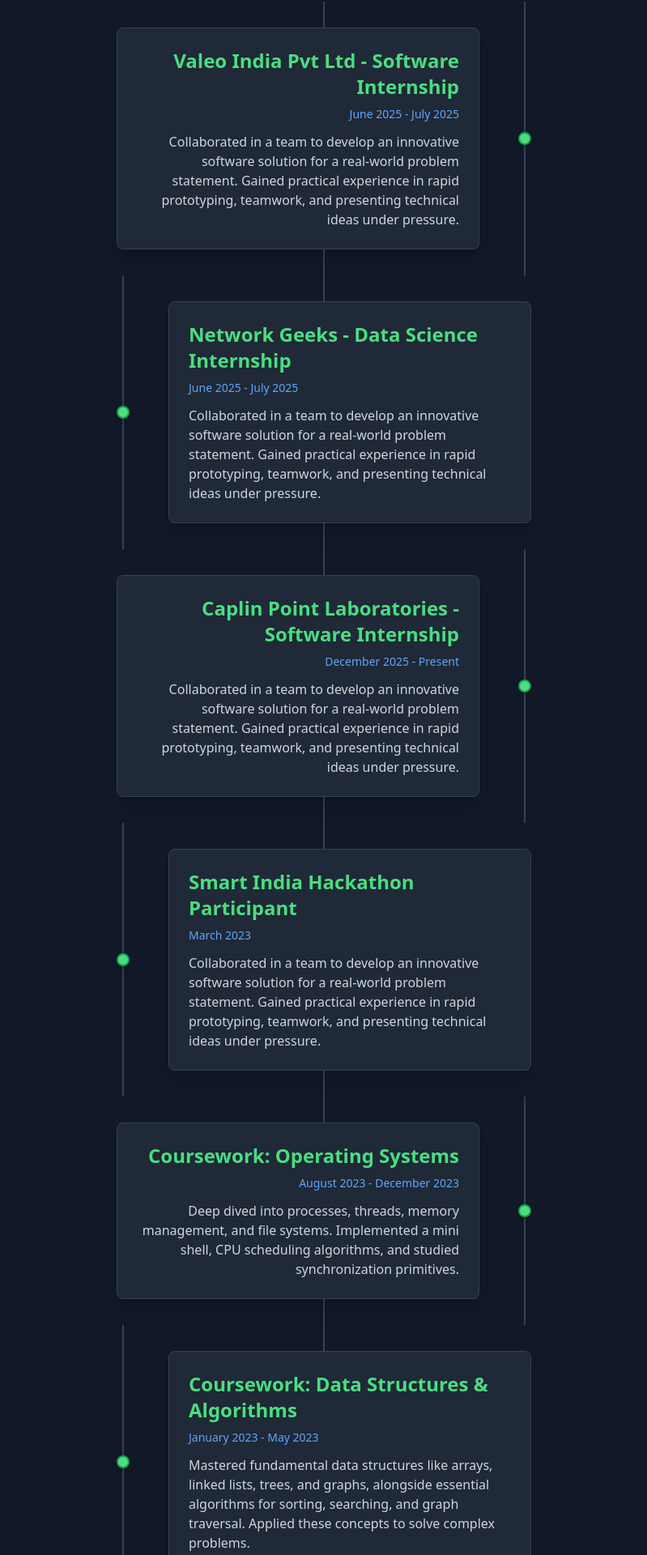
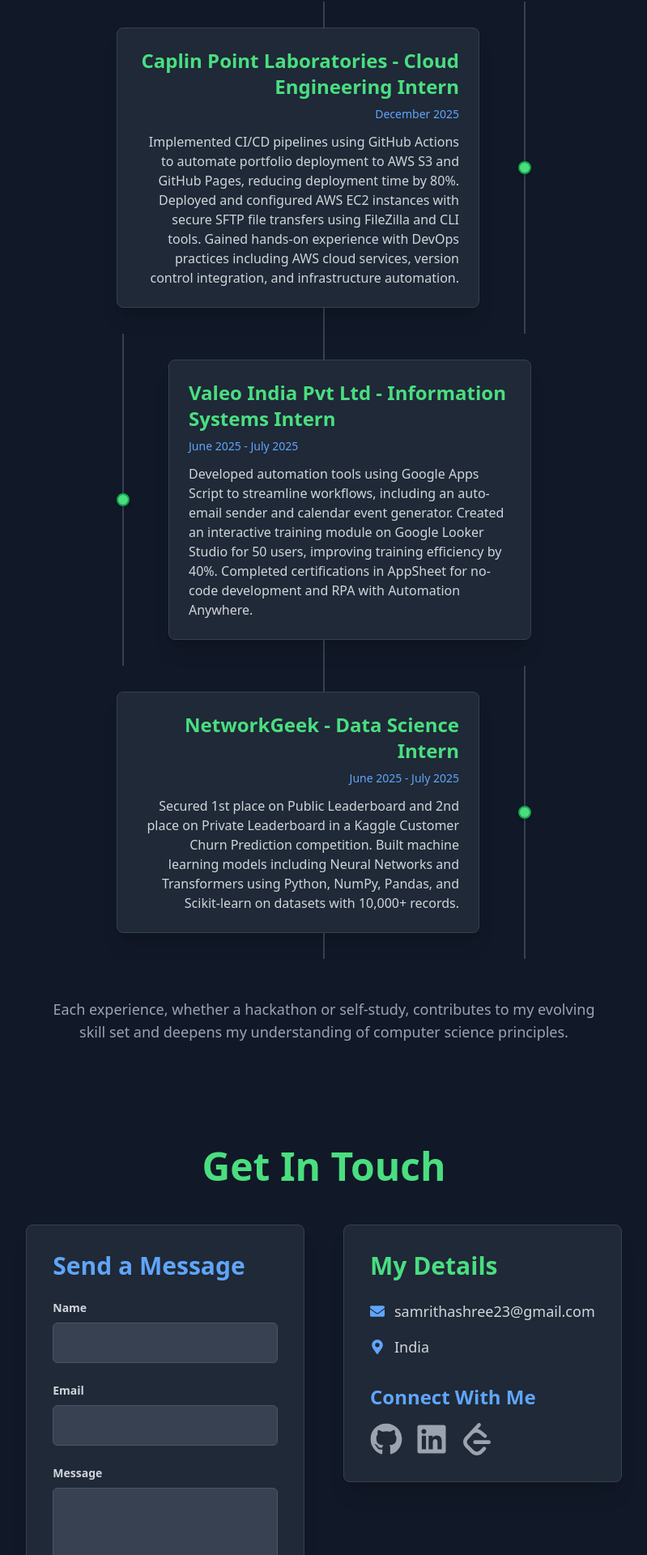
Before and after one commit to SamrithaShree/SamrithaPortfolio, a React (Vite) app: page / in a window 1280 px wide. Shown: the part 6051-7971 px from the top of the page at 81% size, without its empty margins (240-1039 px from the left). Built offline with nearby package versions, Linux system fonts and the light colour scheme.

Commit message:
Updated Experience

```diff
--- a/components/Experience.tsx
+++ b/components/Experience.tsx
@@ -6,7 +6,7 @@
 
 const Experience: React.FC = () => {
   return (
-    <SectionWrapper id="experience" title="My Journey & Learning">
+    <SectionWrapper id="experience" title="Work Experience">
       <p className="text-lg text-gray-300 text-center mb-12 max-w-2xl mx-auto">
         Here's a look at my key experiences and learning milestones,
         focusing on the skills I've gained and the projects I've tackled along the way.
--- a/constants.ts
+++ b/constants.ts
@@ -114,52 +114,22 @@
 // --- Experience/Learning Section ---
 export const EXPERIENCE_TIMELINE = [
   {
-    title: 'Valeo India Pvt Ltd - Software Internship',
+  title: 'Caplin Point Laboratories - Cloud Engineering Intern',
+  mode: 'Onsite',
+  date: 'December 2025',
+  description: 'Implemented CI/CD pipelines using GitHub Actions to automate portfolio deployment to AWS S3 and GitHub Pages, reducing deployment time by 80%. Deployed and configured AWS EC2 instances with secure SFTP file transfers using FileZilla and CLI tools. Gained hands-on experience with DevOps practices including AWS cloud services, version control integration, and infrastructure automation.',
+},
+  {
+  title: 'Valeo India Pvt Ltd - Information Systems Intern',
   mode: 'Onsite',
   date: 'June 2025 - July 2025',
-    description: 'Collaborated in a team to develop an innovative software solution for a real-world problem statement. Gained practical experience in rapid prototyping, teamwork, and presenting technical ideas under pressure.',
+  description: 'Developed automation tools using Google Apps Script to streamline workflows, including an auto-email sender and calendar event generator. Created an interactive training module on Google Looker Studio for 50 users, improving training efficiency by 40%. Completed certifications in AppSheet for no-code development and RPA with Automation Anywhere.',
 },
 {
-    title: 'Network Geeks - Data Science Internship',
+  title: 'NetworkGeek - Data Science Intern',
   mode: 'Remote',
   date: 'June 2025 - July 2025',
-    description: 'Collaborated in a team to develop an innovative software solution for a real-world problem statement. Gained practical experience in rapid prototyping, teamwork, and presenting technical ideas under pressure.',
-  },
-  {
-    title: 'Caplin Point Laboratories - Software Internship',
-    mode: 'Onsite',
-    date: 'December 2025 - Present',
-    description: 'Collaborated in a team to develop an innovative software solution for a real-world problem statement. Gained practical experience in rapid prototyping, teamwork, and presenting technical ideas under pressure.',
-  },
-  {
-    title: 'Smart India Hackathon Participant',
-    date: 'March 2023',
-    description: 'Collaborated in a team to develop an innovative software solution for a real-world problem statement. Gained practical experience in rapid prototyping, teamwork, and presenting technical ideas under pressure.',
-  },
-  {
-    title: 'Coursework: Operating Systems',
-    date: 'August 2023 - December 2023',
-    description: 'Deep dived into processes, threads, memory management, and file systems. Implemented a mini shell, CPU scheduling algorithms, and studied synchronization primitives.',
-  },
-  {
-    title: 'Coursework: Data Structures & Algorithms',
-    date: 'January 2023 - May 2023',
-    description: 'Mastered fundamental data structures like arrays, linked lists, trees, and graphs, alongside essential algorithms for sorting, searching, and graph traversal. Applied these concepts to solve complex problems.',
-  },
-  {
-    title: 'Coursework: Machine Learning Fundamentals',
-    date: 'January 2024 - May 2024',
-    description: 'Learned core ML concepts including supervised/unsupervised learning, model evaluation, and common algorithms (linear regression, decision trees, neural networks). Applied Python libraries like Scikit-learn and TensorFlow.',
-  },
-  {
-    title: 'Self-Learning: React & Modern Frontend',
-    date: 'Ongoing since July 2023',
-    description: 'Independently learning React, TypeScript, and modern frontend frameworks like Next.js and styling with Tailwind CSS. Focused on building responsive, interactive user interfaces and understanding component-based architecture.',
-  },
-  {
-    title: 'Self-Learning: Docker & Cloud Platforms (GCP)',
-    date: 'Ongoing since January 2024',
-    description: 'Exploring containerization with Docker to streamline development workflows and deployment. Gaining foundational knowledge in Google Cloud Platform (GCP) for deploying web applications and managing cloud resources.',
+  description: 'Secured 1st place on Public Leaderboard and 2nd place on Private Leaderboard in a Kaggle Customer Churn Prediction competition. Built machine learning models including Neural Networks and Transformers using Python, NumPy, Pandas, and Scikit-learn on datasets with 10,000+ records.',
 },
 ];
 
```
Lines whose indentation alone changed are shown as unchanged.
